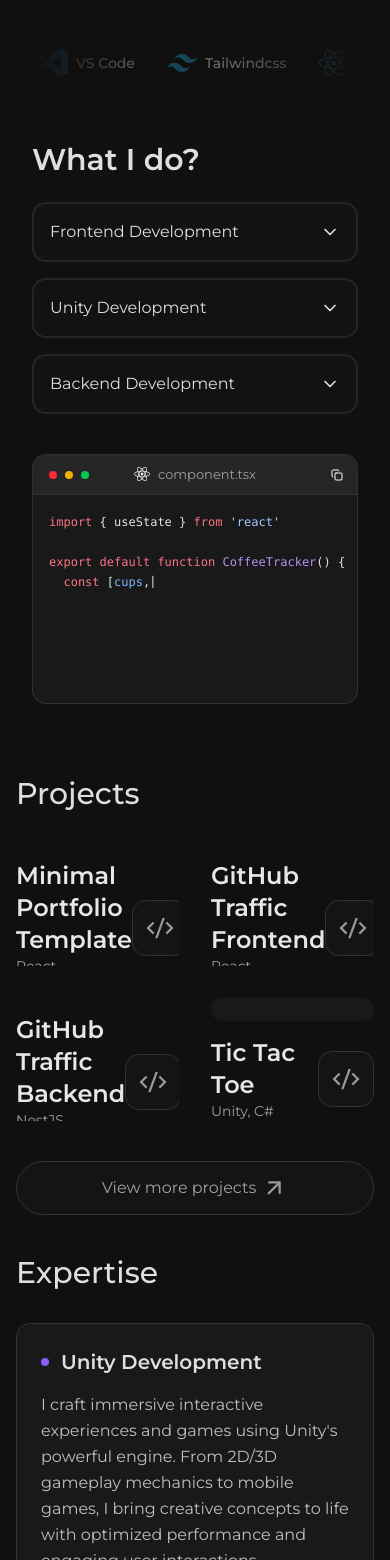
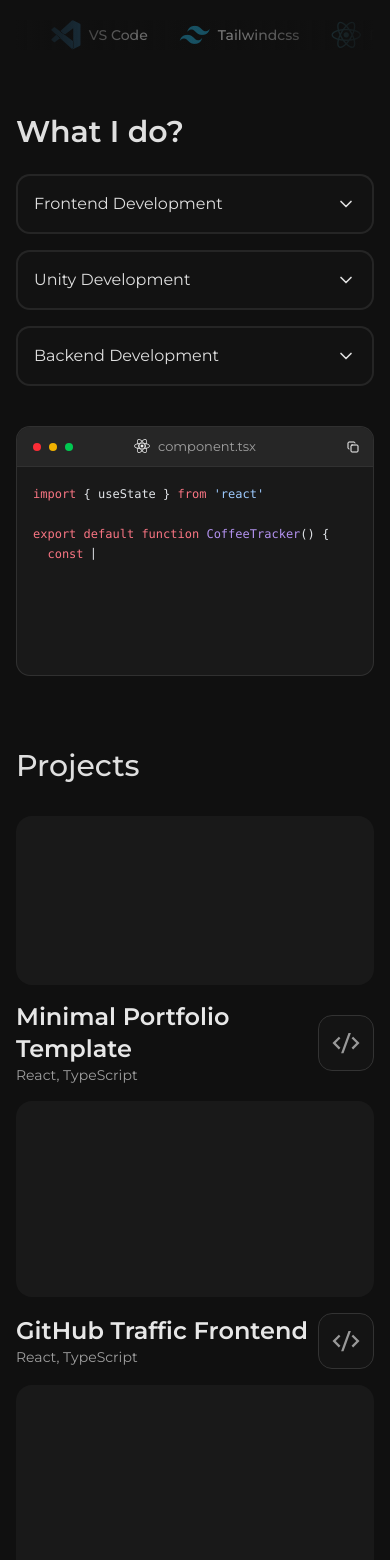
Before and after one commit to Nikseell/portfolio-website, a React (Vite) app: page / in a window 390 px wide. Shown: the part 440-2000 px from the top of the page. Built offline with nearby package versions, Linux system fonts and the light colour scheme.

Commit message:
Projects section responsive

```diff
--- a/src/components/sections/Hero.tsx
+++ b/src/components/sections/Hero.tsx
@@ -8,7 +8,7 @@ const Hero: FC = () => {
   return (
     <section
       id="home"
-      className="h-fit pt-20 sm:pt-26 md:pt-36 px-4 sm:px-6 lg:px-8"
+      className="h-fit pt-20 sm:pt-26 md:pt-36"
     >
       <div className="flex flex-col h-full max-w-7xl mx-auto">
         <div className="flex items-center">
--- a/src/components/sections/Projects.tsx
+++ b/src/components/sections/Projects.tsx
@@ -14,7 +14,7 @@ const Projects: FC = () => {
       <div className="flex items-center justify-between pb-8">
         <div className="section-header">Projects</div>
       </div>
-      <div className="grid grid-cols-2 gap-8">
+      <div className="grid grid-cols-1 sm:grid-cols-1 md:grid-cols-2 lg:grid-cols-2 gap-4 sm:gap-6 md:gap-8">
         {displayedProjects.map((project, index) => (
           <ProjectCard
             key={index}
@@ -28,7 +28,7 @@ const Projects: FC = () => {
       </div>
       <button
         onClick={() => window.open('https://github.com', '_blank')}
-        className="flex justify-center items-center mt-10 p-3 rounded-full gap-1 border border-[#333333] bg-[#141414] hover:bg-[#242424] hover:scale-105 transition-all duration-300 cursor-pointer w-full group"
+        className="flex justify-center items-center mt-6 sm:mt-8 md:mt-10 px-4 py-2 rounded-full gap-1 border border-[#333333] bg-[#141414] hover:bg-[#242424] hover:scale-105 transition-all duration-300 cursor-pointer w-full group"
       >
         <p className="flex items-center justify-center opacity-60 group-hover:opacity-100 group-hover:text-white transition-all duration-300">
           View more projects
--- a/src/pages/Home.tsx
+++ b/src/pages/Home.tsx
@@ -11,9 +11,9 @@ const Home: FC = () => {
     <Layout>
       <Hero />
       <Projects />
-      <Expertise />
+      {/*<Expertise />
       <Experience />
-      <Footer />
+      <Footer /> */}
     </Layout>
   )
 }
```
